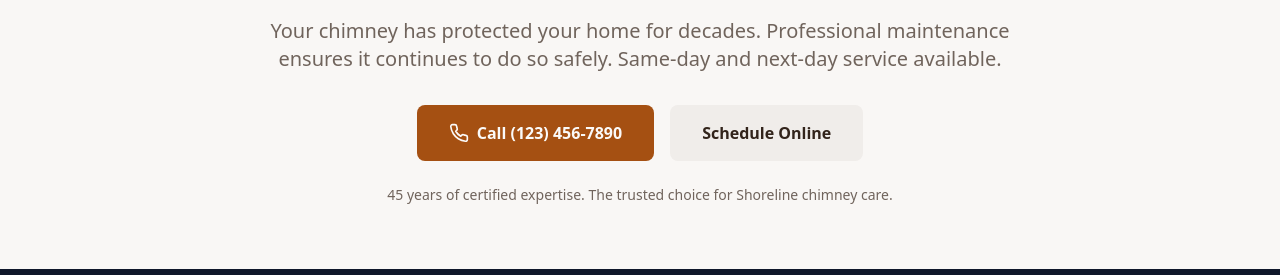
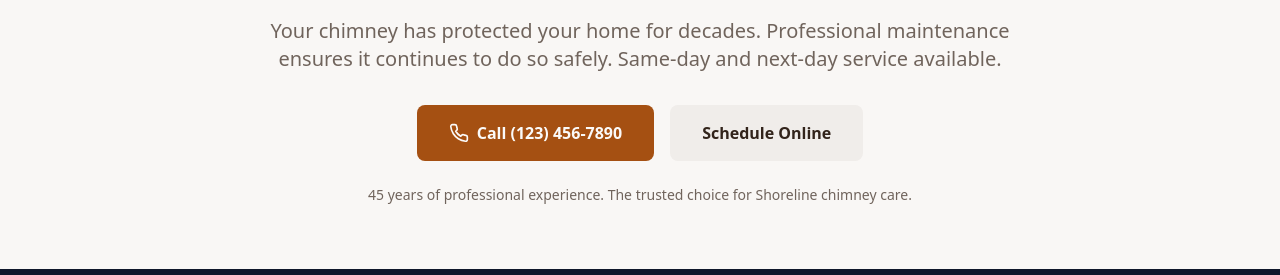
Before and after one commit to jaystonez/mad-hatter-chimney-sweep, a Next.js app: page /chimney-sweep-shoreline in a window 1280 px wide. Shown: the part 3535-3810 px from the top of the page. Built offline with nearby package versions, Linux system fonts and the light colour scheme; a web font is replaced by a local one.

Commit message:
Reconcile trust claims and NAP on app/chimney-sweep-shoreline/page.tsx

```diff
--- a/app/chimney-sweep-shoreline/page.tsx
+++ b/app/chimney-sweep-shoreline/page.tsx
@@ -340,7 +340,7 @@ export default function ChimneySweepShorelinePage() {
               </Link>
             </div>
             <p className="text-sm text-muted-foreground mt-6">
-              45 years of certified expertise. The trusted choice for Shoreline chimney care.
+              45 years of professional experience. The trusted choice for Shoreline chimney care.
             </p>
           </div>
         </div>
```
